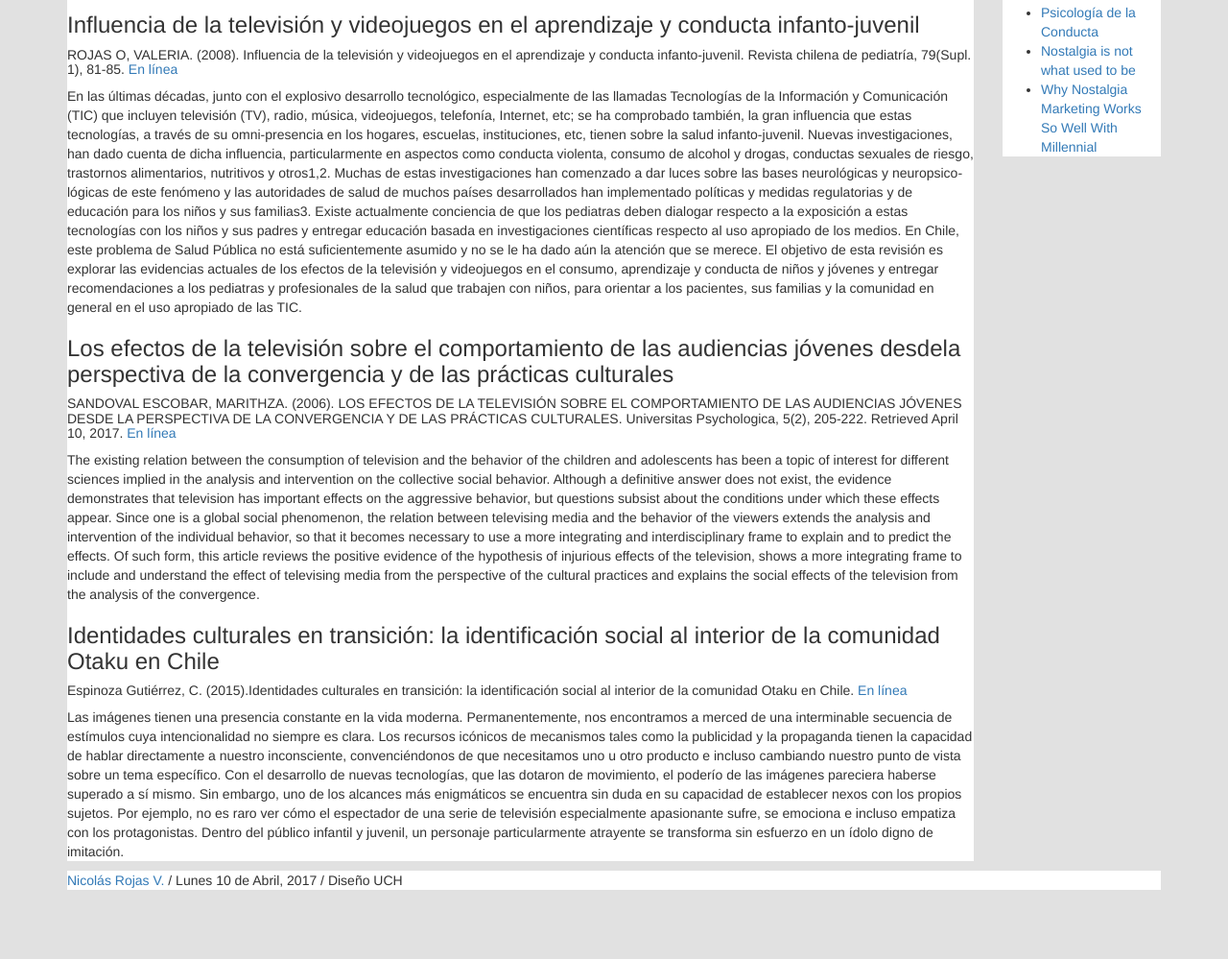
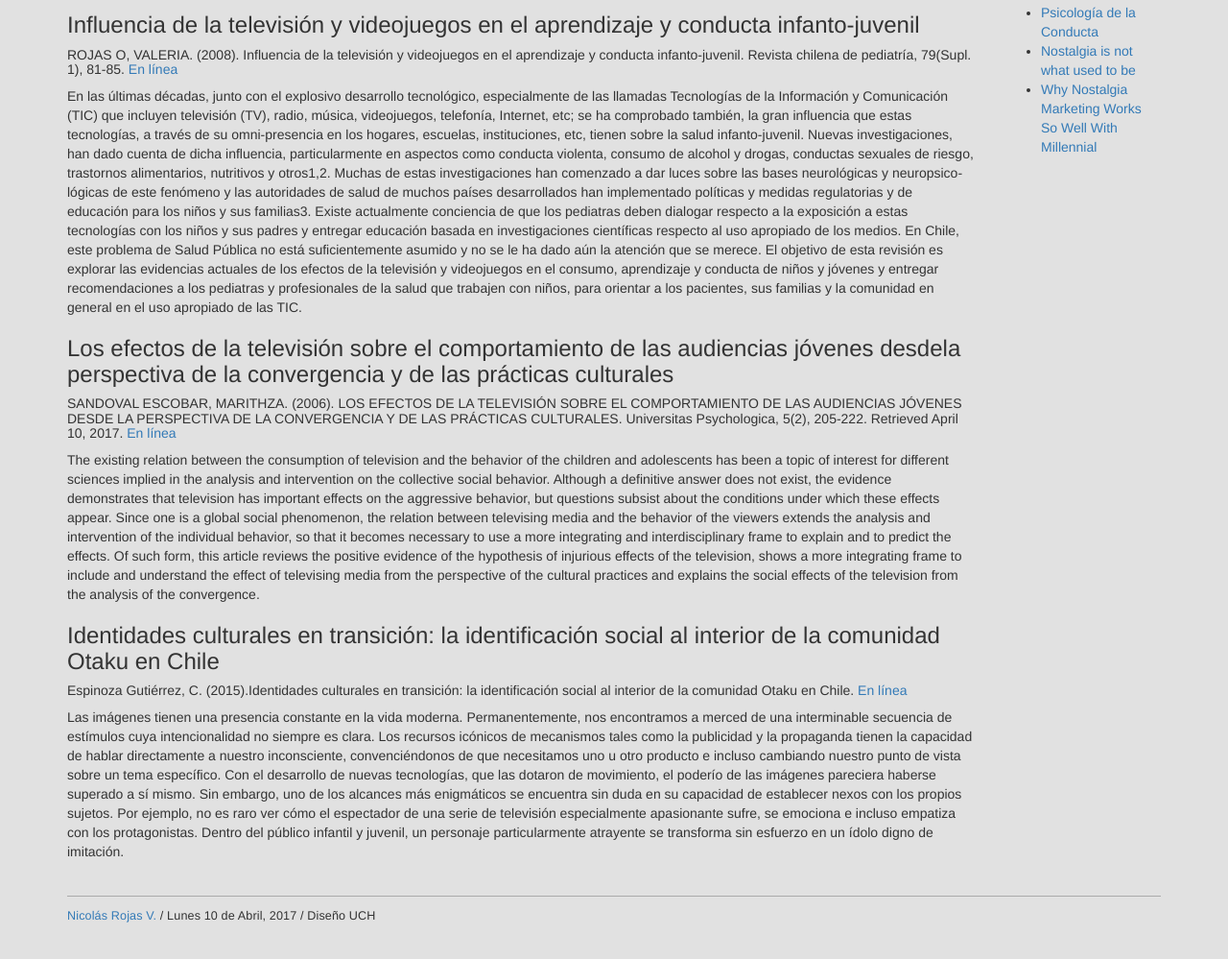
Before and after one commit to nicoconfused/computacion-10-abril, a plain HTML site: page index.html in a window 1280 px wide. Shown: the part 169-1168 px from the top of the page at 96% size. Before the commit the page ends 1106 px from the top, so only its background shows below. Drawn offline with Linux system fonts and the light colour scheme.

Commit message:
Tercer arreglo

```diff
--- a/style.css
+++ b/style.css
@@ -1,11 +1,15 @@
 body{
   background:rgba(225,225,225,1);}
-
+footer{
+  border-top:1px solid #aaa;
+  padding-top:1em;
+  margin-top:2em;
+  margin-bottom:3em;
+  font-size:90%;
+  letter-spacing:0.01em;}
 header,section,aside,footer{
-  background:#fff;
 }
 @media screen and (max-width:768px){
-  header, section, aside, footer{
-    background:#fff;
-    }
+  header, section, aside, footer{}
+
   }
```
